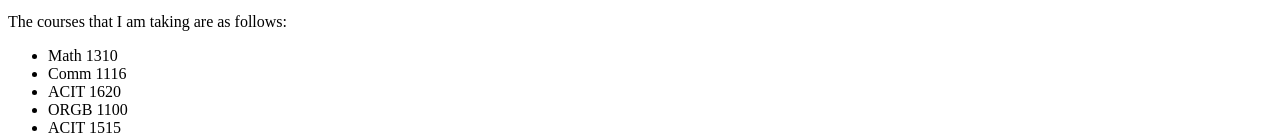
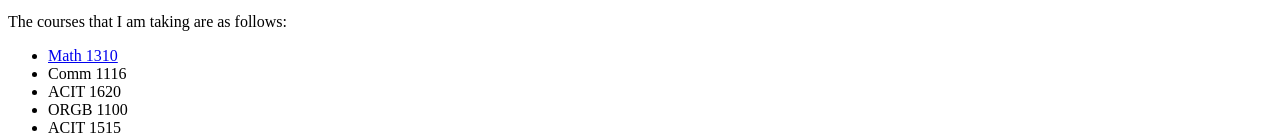
Before and after one commit to fluffybrownie99/personal-website, a plain HTML site: page index.html in a window 1280 px wide. Shown: the part 166-303 px from the top of the page. Drawn offline with Linux system fonts and the light colour scheme.

Commit message:
implemented absolute hyperlink for math 1310

```diff
--- a/index.html
+++ b/index.html
@@ -11,7 +11,7 @@
     <p>My name is Ramith Rajan and I am currently a student at BCIT! I <em>love</em> the classes that I am currently taking. The one thing I would like to see more of here is some cheaper coffee stores. There is a Tim Horton's on the same block as the school but the people there are <strong>super scary</strong>.</p>
     <p>The courses that I am taking are as follows:</p>
     <ul>
-        <li>Math 1310</li>
+        <li><a href="https://www.bcit.ca/outlines/20223048470/">Math 1310</a></li>
         <li>Comm 1116</li>
         <li>ACIT 1620</li>
         <li>ORGB 1100</li>
```
